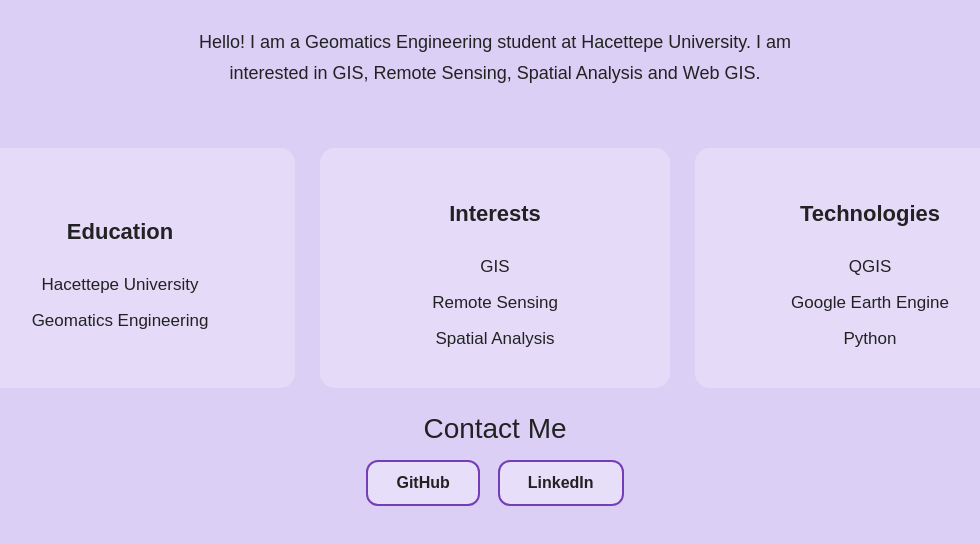
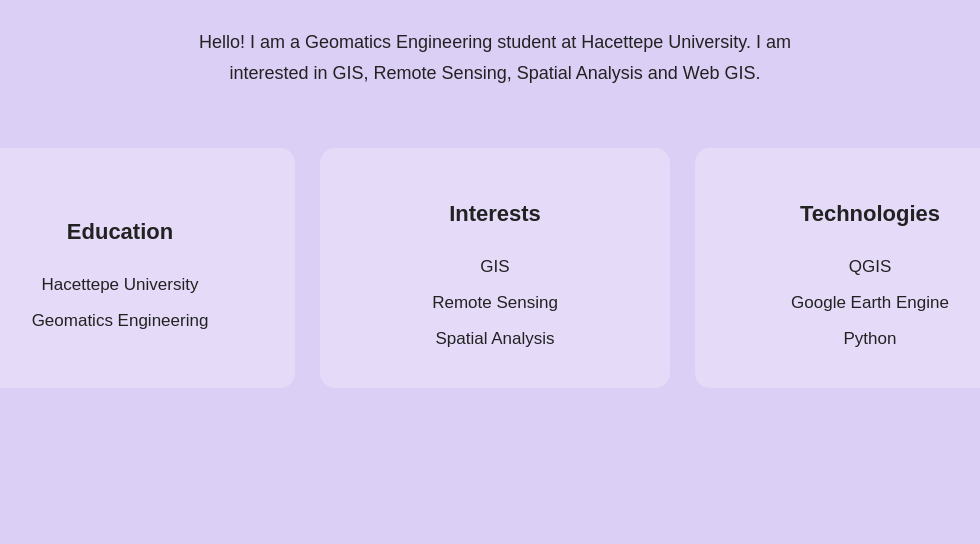
Before and after one commit to selinaguney/Personal-Web-Page, a plain HTML site: page index.html in a window 1280 px wide. Shown: the part 560-1104 px from the top of the page, without its empty margins (145-1125 px from the left). After the commit the page ends 1048 px from the top, so only its background shows below. Drawn offline with Linux system fonts and the light colour scheme.

```diff
--- a/index.html
+++ b/index.html
@@ -101,35 +101,6 @@
 
         </div>
 
-        <!-- Contact Section -->
-        <section class="contact-section">
-
-            <h2>Contact Me</h2>
-
-            <div class="contact-links">
-
-                <!-- GitHub -->
-                <a
-                    href="https://github.com/selinaguney"
-                    target="_blank"
-                    rel="noopener noreferrer"
-                >
-                    GitHub
-                </a>
-
-                <!-- LinkedIn -->
-                <a
-                    href="https://www.linkedin.com/in/selina-güney-3a966a320"
-                    target="_blank"
-                    rel="noopener noreferrer"
-                >
-                    LinkedIn
-                </a>
-
-            </div>
-
-        </section>
-
     </main>
 
     <!-- JavaScript -->
```
